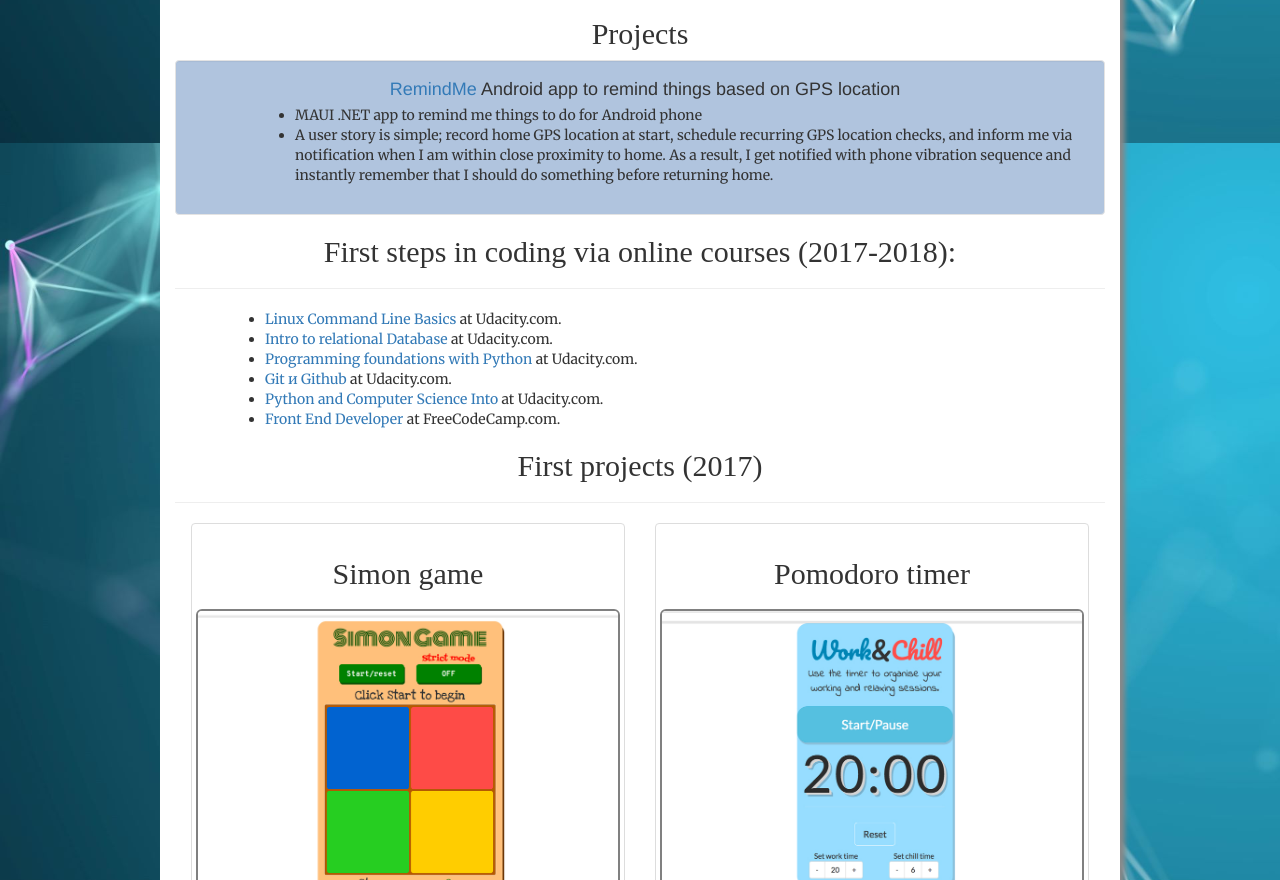
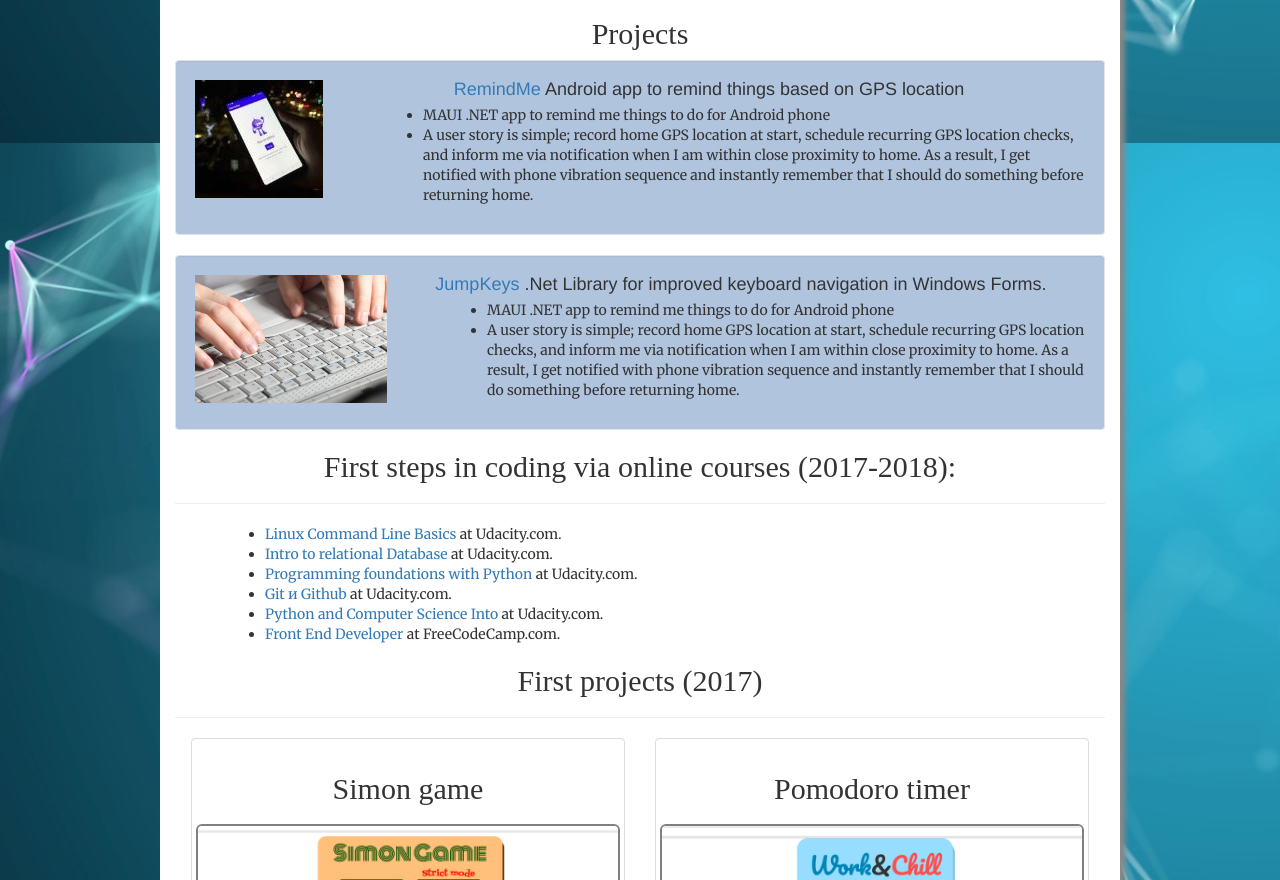
Before and after one commit to YariSPB/Yaroslav-Portfolio, a plain HTML site: page index.html in a window 1280 px wide. Shown: the part 2737-3617 px from the top of the page. Drawn offline with nearby package versions, Linux system fonts and the light colour scheme; a web font is replaced by a local one.

Commit message:
Added 2 project Jumpkeys

```diff
--- a/index.html
+++ b/index.html
@@ -293,9 +293,27 @@
 			</a>
 		</div>
 		<div class="media-body">
-			<h4 class="media-heading">
-				<a href="https://github.com/YariSPB/RemindMe" target="_blank">RemindMe</a> Android app to remind things based on GPS location
-				</h4>
+		<h4 class="media-heading"><a href="https://github.com/YariSPB/RemindMe" target="_blank">RemindMe</a> Android app to remind things based on GPS location</h4>
+			<ul>
+				<li>
+					MAUI .NET app to remind me things to do for Android phone
+				</li>
+				<li>
+					A user story is simple; record home GPS location at start, schedule recurring GPS location checks, and inform me via notification when I am within close proximity to home. As a result, I get notified with phone vibration sequence and instantly remember that I should do something before returning home.
+				</li>
+			</ul>
+		</div>
+		</div>
+   </div>
+	 	 <div class="well projectwell">
+		<div class="media">
+			<div class="media-left mr-3">
+			<a href="" target="_blank">
+				<img class="media-object" src="images/keyboard.png" alt="">
+			</a>
+		</div>
+		<div class="media-body">
+		<h4 class="media-heading"><a href="https://github.com/YariSPB/JumpKeysWinForms" target="_blank">JumpKeys</a> .Net Library for improved keyboard navigation in Windows Forms.</h4>
 			<ul>
 				<li>
 					MAUI .NET app to remind me things to do for Android phone
```
Also changed, not shown: images/keyboard.png (added), images/remindme.jpg (added). Lines whose indentation alone changed are shown as unchanged.
